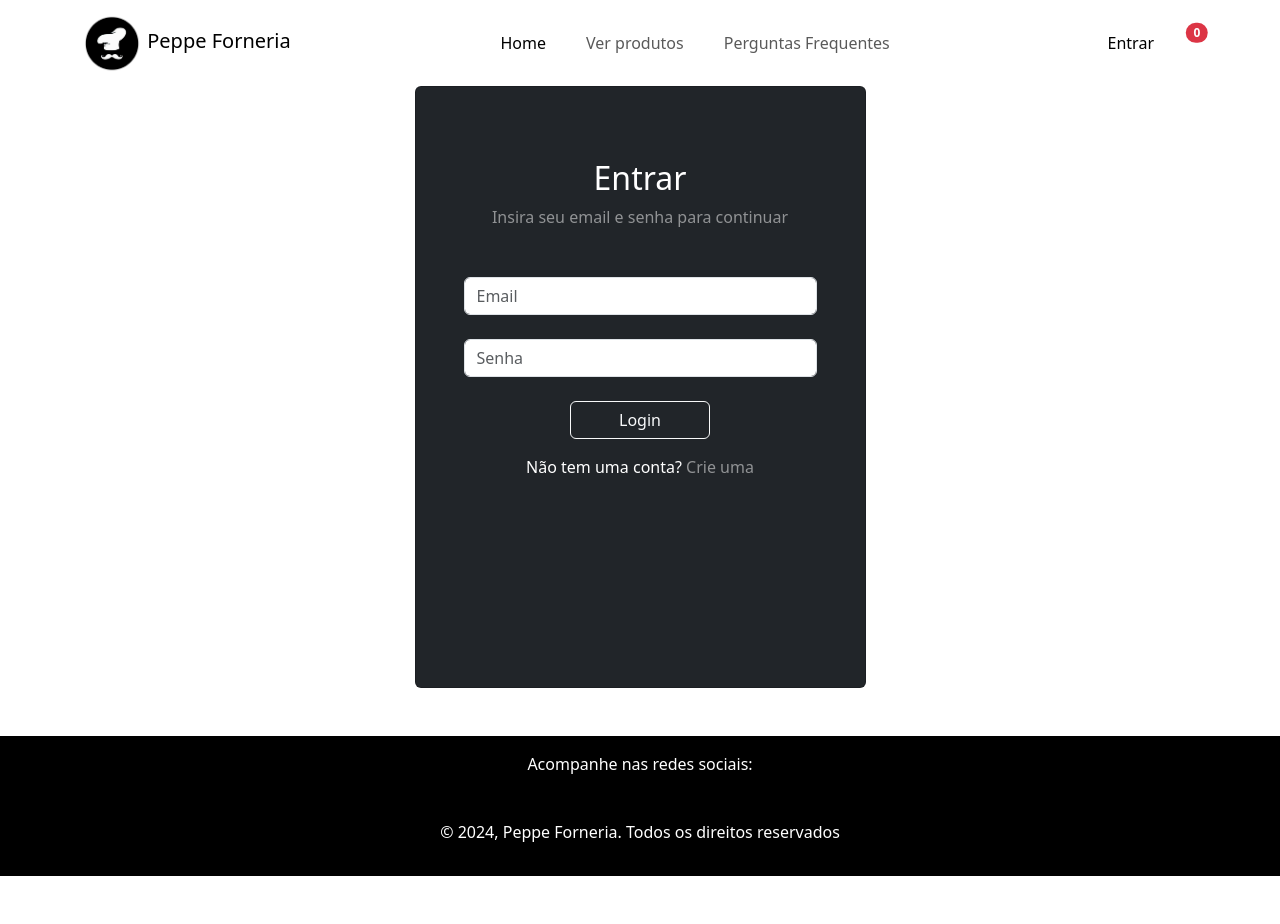
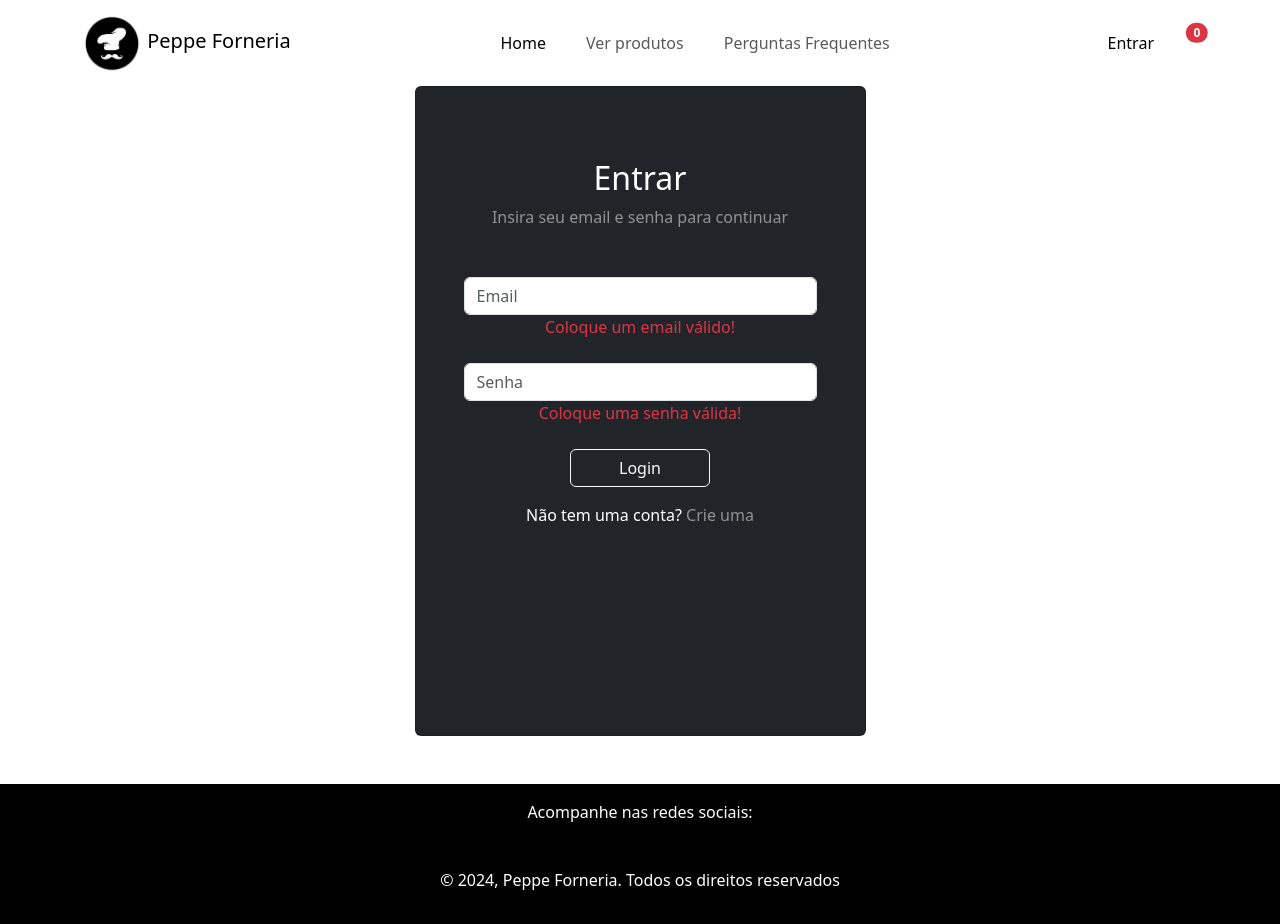
Before and after one commit to IagoAndrade16/orders-app, a SvelteKit app: page /login in a window 1280 px wide. Both pictures are taken after a click on the button "Login". Before the commit the page ends 876 px from the top, so only its background shows below. Built offline with nearby package versions, Linux system fonts and the light colour scheme; some icons are missing.

Commit message:
Autenticação do usuário

```diff
--- a/src/lib/components/buttons/CreateUserButton.svelte
+++ b/src/lib/components/buttons/CreateUserButton.svelte
@@ -3,6 +3,7 @@
     export let onClick: ((event: any) => void) | null = null;
     export let disabled: boolean | null = true;
     export let spinner: boolean | null = false;
+    export let textButton: string;
 </script>
 
 <button data-mdb-button-init
@@ -13,7 +14,7 @@ disabled={disabled}
 on:click={onClick}
 style="display: inline-flex; align-items: center;"
 >
-    {loadingText ? loadingText : 'Criar Conta'}
+    {loadingText ? loadingText : textButton}
     {#if spinner}
         <div class="spinner-border text-light ms-4" role="status"></div>
     {/if}
--- a/src/routes/login/+page.svelte
+++ b/src/routes/login/+page.svelte
@@ -1,3 +1,73 @@
+<script lang="ts">
+	import type { JsObject } from "$lib/core/types/JsObject";
+	import { Engine } from "$lib/core/Engine";
+  import CreateUserButton from "$lib/components/buttons/CreateUserButton.svelte";
+	import { UsersService } from "$lib/services/UsersService";
+
+  let values: JsObject = {}
+  let spinner: boolean = false;
+  let disabled: boolean = false;
+  let loadingText: string;
+  let errorToAuthUser: boolean = false;
+  let errorsForm: number = 0;
+  let divErrorEmail: boolean = false;
+  let divErrorPassword: boolean = false;
+
+  const verifyInputEmail = (email: string) => {
+    if (!email) {
+      divErrorEmail = true;
+      errorsForm += 1;
+      return;
+    }
+    divErrorEmail = false;
+  }
+
+  const verifyInputPassword = (password: string) => {
+    if (!password) {
+      divErrorPassword = true;
+      errorsForm += 1;
+      return;
+    }
+    divErrorPassword = false;
+  }
+
+
+  const handleAuthUser = async () => {
+    errorsForm = 0;
+    errorToAuthUser = false;
+
+    const { email } = values;
+    const { password } = values;
+
+    verifyInputEmail(email);
+    verifyInputPassword(password);
+
+    if (errorsForm > 0) return;
+
+    spinner = true;
+    loadingText = 'Entrando';
+    disabled = true;
+
+    const response = await UsersService.authUser({
+      email,
+      password
+    });
+
+    if (response.status === 'SUCCESS') {
+      Engine.navigateTo('/');
+    }
+
+    if (response.status !== 'SUCCESS') {
+      spinner = false;
+      disabled = false;
+      loadingText = '';
+      errorToAuthUser = true;
+    }
+
+  }
+</script>
+
+
 <section class="vh-70 gradient-custom">
   <div class="container h-100">
     <div class="row d-flex justify-content-center align-items-center h-100">
@@ -10,14 +80,33 @@
               <p class="text-white-50 mb-5">Insira seu email e senha para continuar</p>
 
               <div data-mdb-input-init class="form-outline form-white mb-4">
-                <input type="email" id="typeEmailX" placeholder="Email" class="form-control" />
+                <input bind:value={values.email} type="email" id="typeEmailX" placeholder="Email" class="form-control" />
+                {#if divErrorEmail}
+                  <div class="text-danger">Coloque um email válido!</div>
+                {/if}
               </div>
 
               <div data-mdb-input-init class="form-outline form-white mb-4">
-                <input type="password" id="typePasswordX" placeholder="Senha" class="form-control" />
+                <input bind:value={values.password} type="password" id="typePasswordX" placeholder="Senha" class="form-control" />
+                {#if divErrorPassword}
+                  <div class="text-danger">Coloque uma senha válida!</div>
+                {/if}
               </div>
 
-              <button data-mdb-button-init data-mdb-ripple-init class="btn btn-outline-light px-5" type="submit">Login</button>
+              <!-- <button data-mdb-button-init data-mdb-ripple-init class="btn btn-outline-light px-5" type="submit">Login</button> -->
+              {#if errorToAuthUser}
+                <div class="mb-1 text-danger">
+                  Emai ou senha incorretos, tente novamente!
+                </div>
+              {/if}
+
+              <CreateUserButton
+                textButton='Login'
+                disabled={disabled}
+                onClick={handleAuthUser}
+                spinner={spinner}
+                loadingText={loadingText}
+              />
 
               <div>
                 <p class="mt-3">Não tem uma conta? <a href="/criar-conta" class="text-white-50 text-decoration-none">Crie uma</a>
```
Also changed, not shown: src/routes/criar-conta/+page.svelte (+8 -7 lines).
